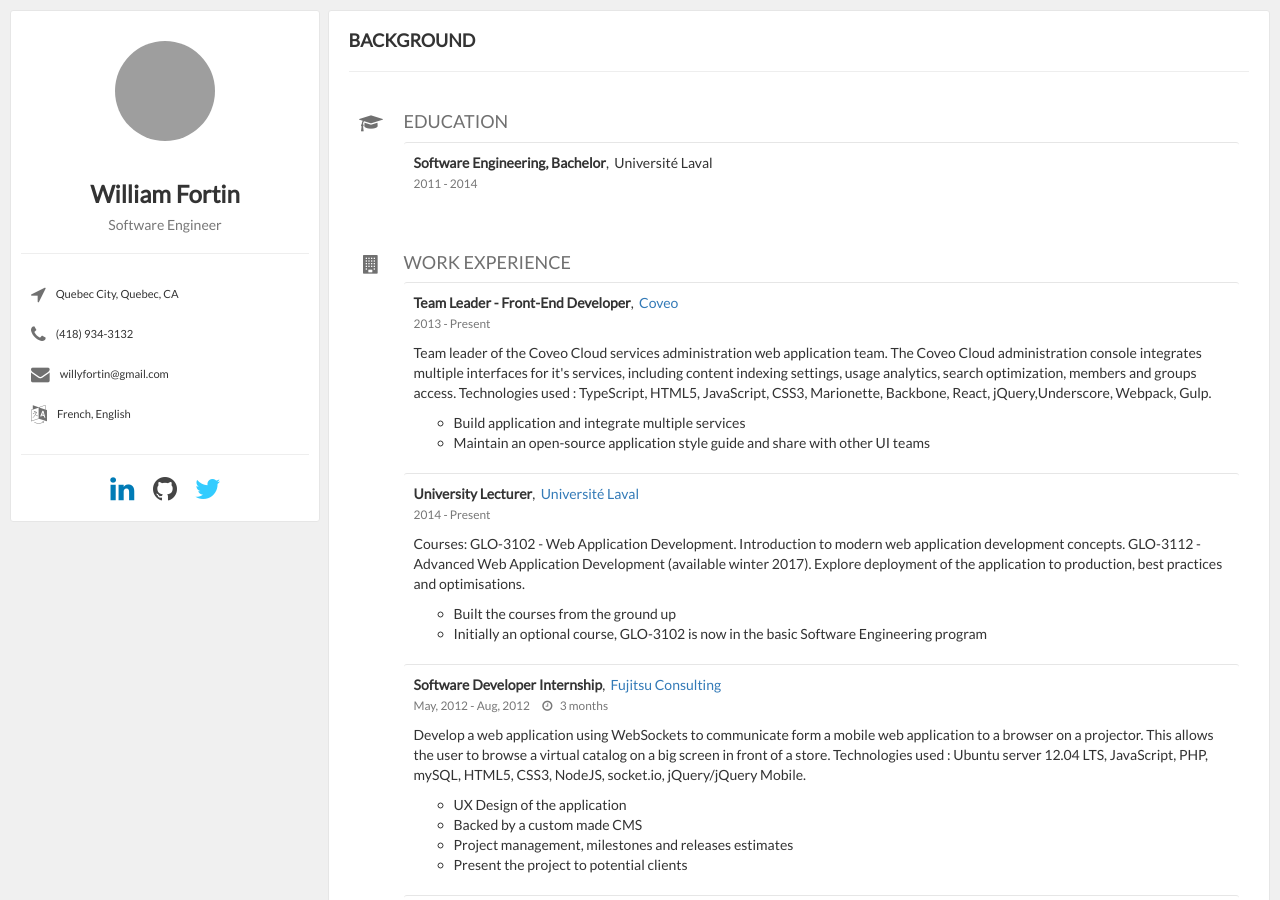
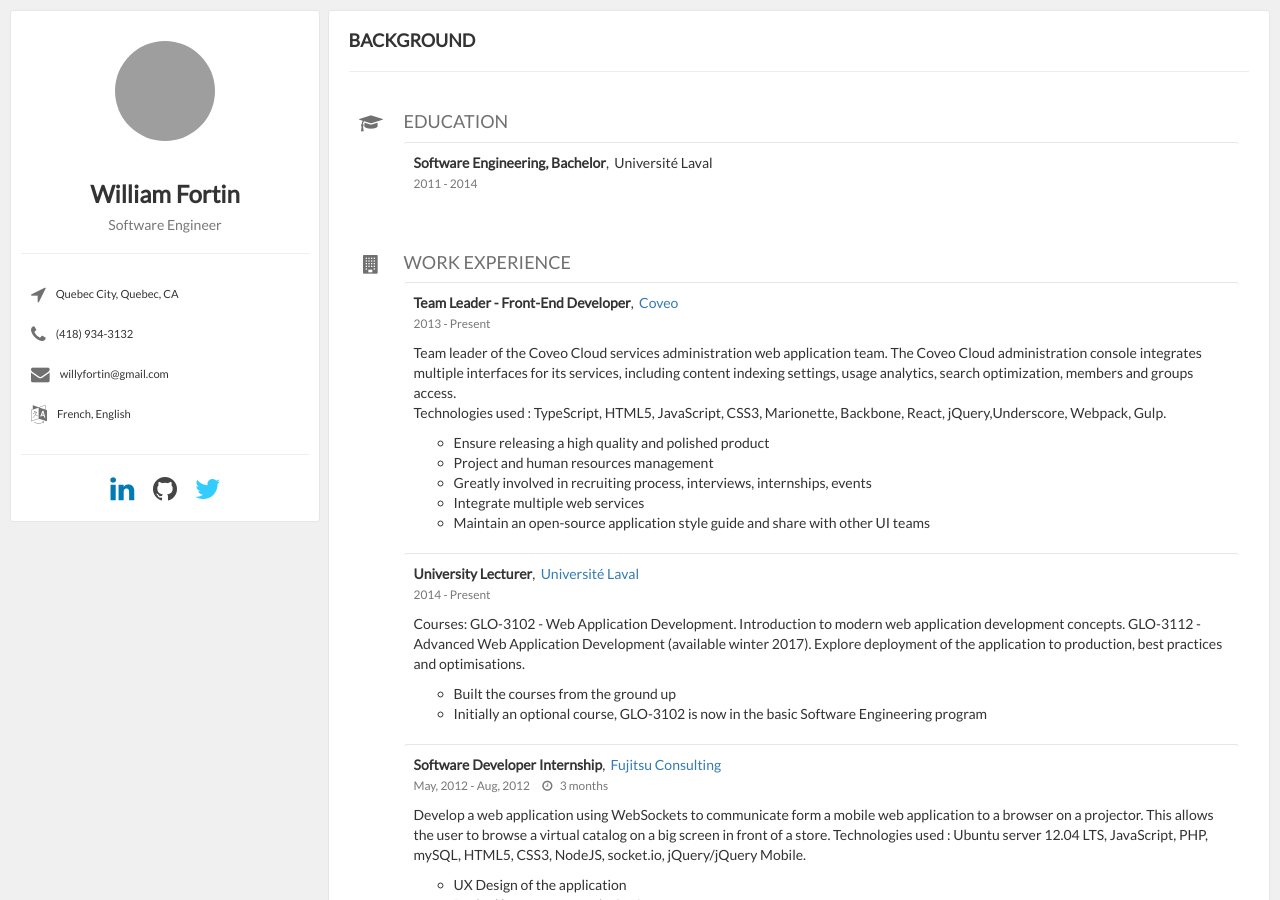
Before and after one commit to wfortin/wfortin.github.io, a Jekyll site: the page cv/index.html, which Jekyll copies as it is, in a window 1280 px wide and 900 px high. Built offline with Jekyll 4.4.1, drawn with Linux system fonts in a browser that asks for light colours; nearby versions of some CDN libraries; grey boxes are pictures that could not be loaded.

Commit message:
Fix typos

```diff
--- a/cv/index.html
+++ b/cv/index.html
@@ -129,11 +129,16 @@
                         </small>
                       </p>
                       <p>
-                        Team leader of the Coveo Cloud services administration web application team. The Coveo Cloud administration console integrates multiple interfaces for it&#x27;s services, including content indexing settings, usage analytics, search
-                        optimization, members and groups access. Technologies used : TypeScript, HTML5, JavaScript, CSS3, Marionette, Backbone, React, jQuery,Underscore, Webpack, Gulp.
+                        Team leader of the Coveo Cloud services administration web application team. The Coveo Cloud administration console integrates multiple interfaces for its services, including content indexing settings, usage analytics, search
+                        optimization, members and groups access.
+                        <br>
+                        Technologies used : TypeScript, HTML5, JavaScript, CSS3, Marionette, Backbone, React, jQuery,Underscore, Webpack, Gulp.
                       </p>
                       <ul>
-                        <li>Build application and integrate multiple services</li>
+                        <li>Ensure releasing a high quality and polished product</li>
+                        <li>Project and human resources management</li>
+                        <li>Greatly involved in recruiting process, interviews, internships, events</li>
+                        <li>Integrate multiple web services</li>
                         <li>Maintain an open-source application style guide and share with other UI teams</li>
                       </ul>
                     </div>
```
